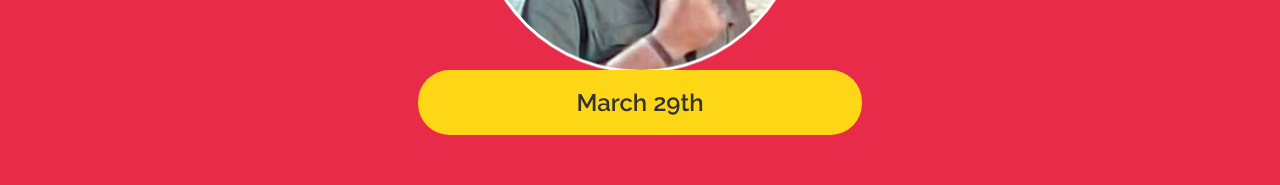
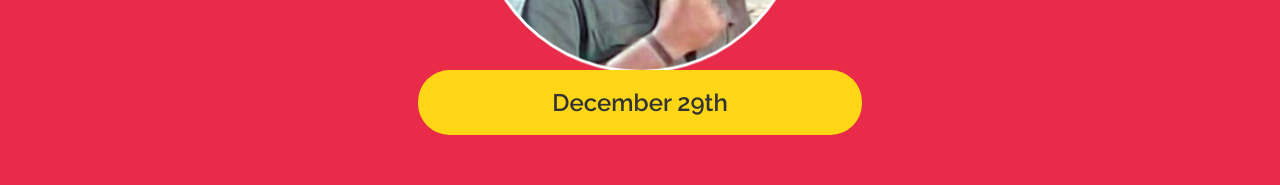
Before and after one commit to GYANENDRARAZ/Holi, a plain HTML site: page index.html in a window 1280 px wide. Both pictures are taken after a click on the element "Arey, Holi kab hai? Kab hai holi?". Shown: the part 299-484 px from the top of the page. Drawn offline with nearby package versions, Linux system fonts and the light colour scheme.

Commit message:
Update index.html

```diff
--- a/index.html
+++ b/index.html
@@ -115,7 +115,7 @@
                 } else if (dd == 29 && mm == 3) {
                     var answer = 'Holi hai aaj. Aaj hai Holi!';
                 } else {
-                    var answer = 'March 29th';
+                    var answer = 'December 29th';
                 }
 
                 this.innerHTML = answer;
```
